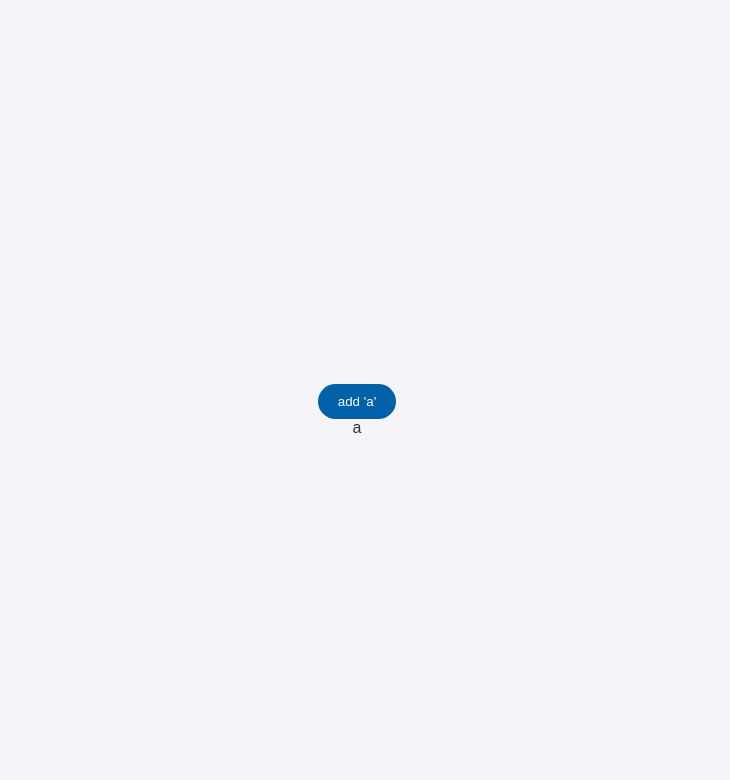
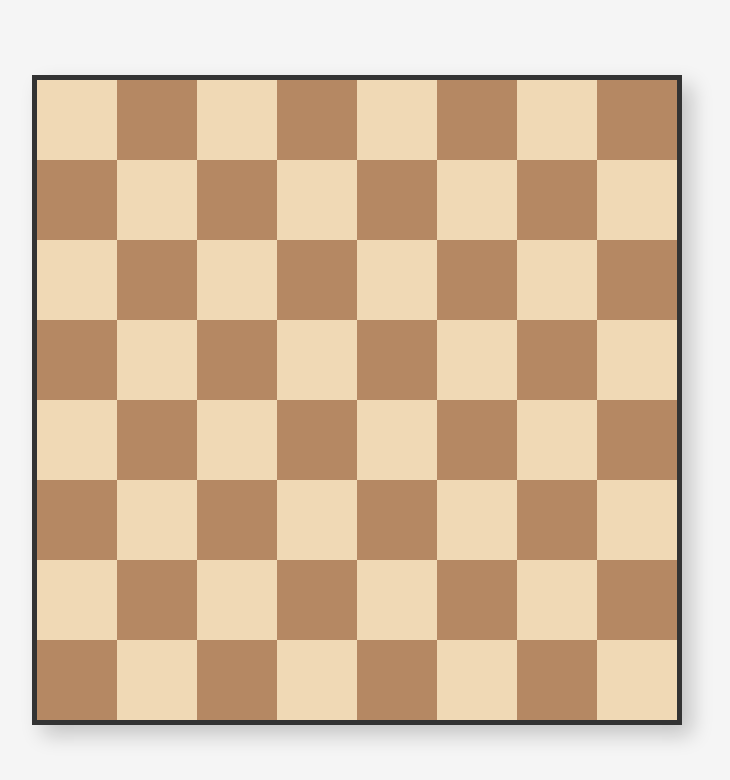
Before and after one commit to LiamWalenius/chess-website-react, a React (Vite) app: page / in a window 1280 px wide. Shown: the top 780 px of the page, without its empty margins (283-1013 px from the left). Built offline with nearby package versions, Linux system fonts and the light colour scheme; the HTML template or start-up script is replaced by a standard one.

Commit message:
Created and started styling the chess board component.

```diff
--- a/index.html
+++ b/index.html
@@ -2,7 +2,7 @@
 <html lang="en">
   <head>
     <meta charset="UTF-8" />
-    <link rel="icon" type="image/svg+xml" href="/vite.svg" />
+    <link rel="icon" type="image/png" href="/white-king.png" />
     <meta name="viewport" content="width=device-width, initial-scale=1.0" />
     <title>Chess</title>
   </head>
--- a/src/App.css
+++ b/src/App.css
@@ -33,3 +33,92 @@ a, button {
 a:hover, button:hover {
     background-color: #003569;
 }
+
+body {
+    display: flex;
+    justify-content: center;
+    align-items: center;
+    height: 100vh;
+    background-color: #f5f5f5;
+    font-family: 'Helvetica Neue', Arial, sans-serif;
+    margin: 0;
+}
+
+#chessboard {
+    display: grid;
+    grid-template-columns: repeat(8, 80px);
+    grid-template-rows: repeat(8, 80px);
+    border: 5px solid #333;
+    box-shadow: 10px 10px 20px rgba(0,0,0,0.2);
+}
+
+.cell {
+    width: 80px;
+    height: 80px;
+    display: flex;
+    justify-content: center;
+    align-items: center;
+    cursor: pointer;
+    transition: background-color 0.3s, transform 0.2s;
+}
+
+.cell:hover {
+    transform: translateY(-3px);
+    box-shadow: 0 4px 6px rgba(0,0,0,0.1);
+}
+
+.white {
+    background-color: #f0d9b5;
+}
+
+.black {
+    background-color: #b58863;
+}
+
+.selected {
+    border: 3px solid red;
+    background-color: #f77f00;
+}
+
+@media (max-width: 600px) {
+    #chessboard {
+        grid-template-columns: repeat(8, 50px);
+        grid-template-rows: repeat(8, 50px);
+    }
+    .cell {
+        width: 50px;
+        height: 50px;
+    }
+}
+
+@media (prefers-color-scheme: dark) {
+    body {
+        background-color: #1a1a1a;
+    }
+
+    #chessboard {
+        border: 5px solid #ccc;
+        box-shadow: 0 0 100px rgba(255,255,255,0.2);
+    }
+
+    .cell {
+        color: #f5f5f5;
+    }
+
+    .cell:hover {
+        box-shadow: 0 4px 6px rgba(255,255,255,0.2);
+    }
+
+    .white {
+        background-color: #606060;
+    }
+
+    .black {
+        background-color: #303030;
+    }
+
+    .selected {
+        border-color: #ff4500;
+        background-color: #ff4500;
+    }
+}
--- a/src/App.tsx
+++ b/src/App.tsx
@@ -1,14 +1,16 @@
 import './App.css'
-import Button from "./components"
-import { useState } from "react"
+// import Button from "./components"
+import Chessboard from "./components/Chessboard.tsx";
+// import { useState } from "react"
 
 function App() {
-    const [str, setStr] = useState<string>("a")
+    // const [str, setStr] = useState<string>("a")
 
     return (
         <div className="App">
-            <Button onClick={() => setStr(str + "a")}>add 'a'</Button>
-            <label>{str}</label>
+            {/*<Button onClick={() => setStr(str + "a")}>add 'a'</Button>*/}
+            {/*<label>{str}</label>*/}
+            <Chessboard />
         </div>
     )
 }
--- /dev/null
+++ b/src/components/Chessboard.tsx
@@ -0,0 +1,25 @@
+const Chessboard = () => {
+    const size = 8;
+    let cells = [];
+
+    for (let i = 0; i < size * size; i++) {
+        const x = i % size;
+        const y = Math.floor(i / size);
+        const isBlack = (x + y) % 2 === 1;
+
+        cells.push(
+            <div
+                key={i}
+                className={`cell ${isBlack ? 'black' : 'white'}`}
+            />
+        );
+    }
+
+    return (
+        <div id="chessboard">
+            {cells}
+        </div>
+    );
+};
+
+export default Chessboard;
```
Also changed, not shown: public/white-king.png (added), public/white-queen.png (added).
